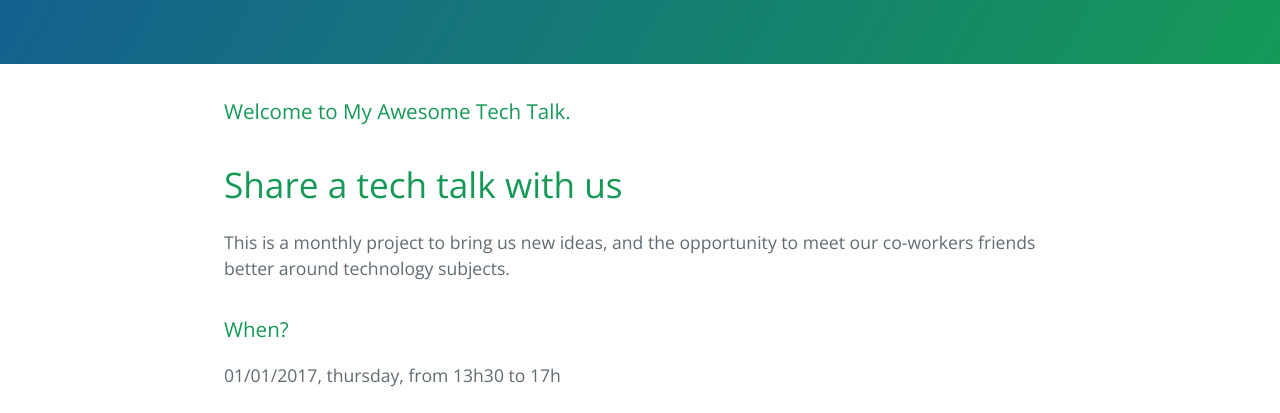
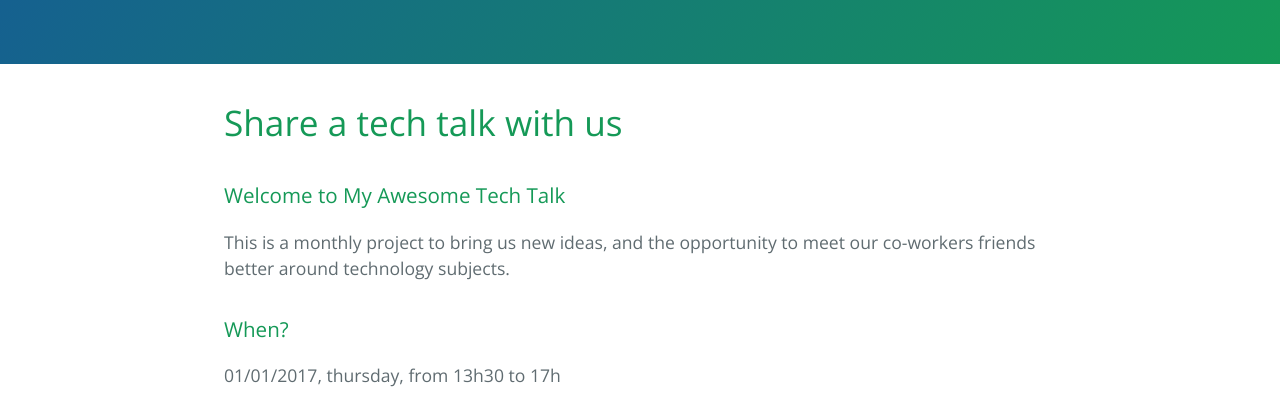
Before and after one commit to danvitoriano/tech-talk-boilerplate, a website: page index.html in a window 1280 px wide. Shown: the part 387-800 px from the top of the page. Drawn offline with nearby package versions, Linux system fonts and the light colour scheme.

Commit message:
change header order

```diff
--- a/index.html
+++ b/index.html
@@ -23,10 +23,11 @@
     </section>
 
     <section class="main-content">
-      <h3>
-<a id="welcome-to-my-awesome-tech-talk" class="anchor" href="#welcome-to-my-awesome-tech-talk" aria-hidden="true"><span aria-hidden="true" class="octicon octicon-link"></span></a>Welcome to My Awesome Tech Talk.</h3>
 
 <h1>Share a tech talk with us</h1>
+
+<h3>
+<a id="welcome-to-my-awesome-tech-talk" class="anchor" href="#welcome-to-my-awesome-tech-talk" aria-hidden="true"><span aria-hidden="true" class="octicon octicon-link"></span></a>Welcome to My Awesome Tech Talk</h3>
 
 <p>This is a monthly project to bring us new ideas, and the opportunity to meet our co-workers friends better around technology subjects.</p>
 
```
